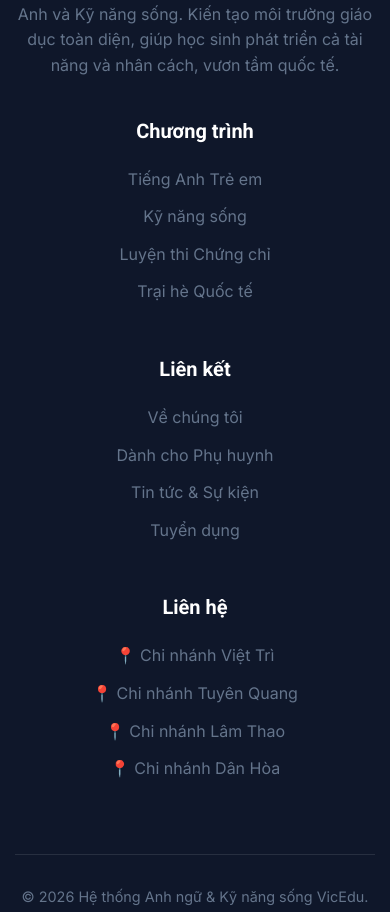
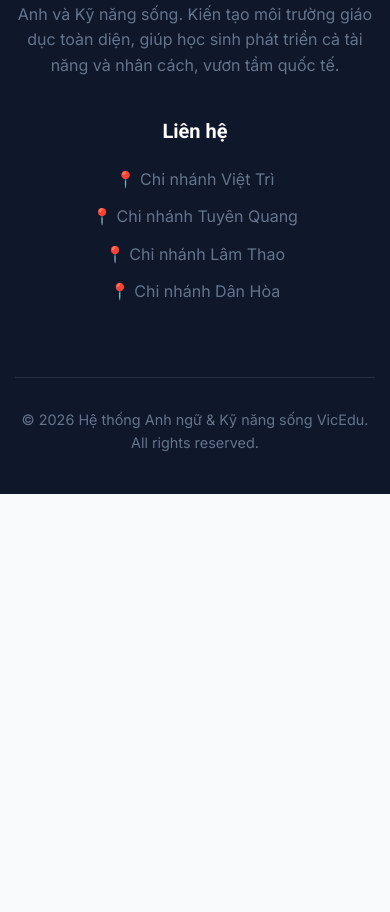
Before and after one commit to cothuynguyen/VicEdu-Web3, a Next.js app: page / in a window 390 px wide. Shown: the part 2103-3015 px from the top of the page. After the commit the page ends 2597 px from the top, so only its background shows below. Built offline with nearby package versions, Linux system fonts and the light colour scheme.

Commit message:
style: An cac cot khong can thiet o Footer tren giao dien dien thoai

```diff
--- a/src/app/globals.css
+++ b/src/app/globals.css
@@ -373,4 +373,7 @@ a:hover {
   /* Button stacking */
   .btn-group { display: flex; flex-direction: column; gap: 10px; }
   .btn-group .btn { width: 100%; }
+
+  /* Utilities */
+  .hide-on-mobile { display: none !important; }
 }
--- a/src/app/layout.tsx
+++ b/src/app/layout.tsx
@@ -59,7 +59,7 @@ export default function RootLayout({
                   Nơi tốt nhất để trẻ phát triển toàn diện cả Tiếng Anh và Kỹ năng sống. Kiến tạo môi trường giáo dục toàn diện, giúp học sinh phát triển cả tài năng và nhân cách, vươn tầm quốc tế.
                 </p>
               </div>
-              <div>
+              <div className="hide-on-mobile">
                 <h3 className="footer-title">Chương trình</h3>
                 <ul className="footer-links">
                   <li><Link href="#">Tiếng Anh Trẻ em</Link></li>
@@ -68,7 +68,7 @@ export default function RootLayout({
                   <li><Link href="#">Trại hè Quốc tế</Link></li>
                 </ul>
               </div>
-              <div>
+              <div className="hide-on-mobile">
                 <h3 className="footer-title">Liên kết</h3>
                 <ul className="footer-links">
                   <li><Link href="#">Về chúng tôi</Link></li>
```
